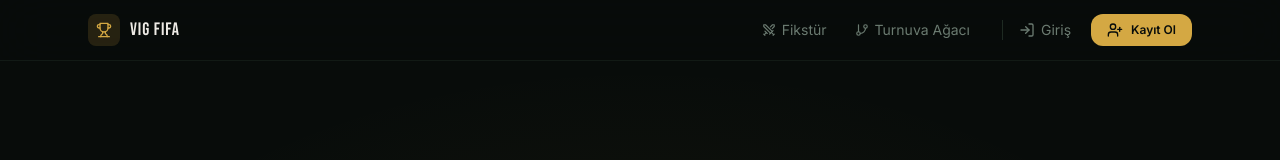
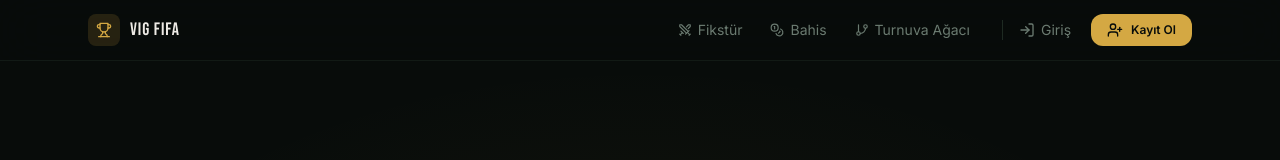
Before and after one commit to erenkeskin/tournament, a React (Vite) app in the folder packages/web/: page / in a window 1280 px wide. Shown: the top 160 px of the page. Built offline with nearby package versions, Linux system fonts and the light colour scheme; no server answers.

Commit message:
feat: add Bahis and Puan Durumu links to navigation bar

```diff
--- a/packages/web/src/components/layout/PublicLayout.tsx
+++ b/packages/web/src/components/layout/PublicLayout.tsx
@@ -75,6 +75,16 @@ export function PublicLayout() {
               </span>
             </NavLink>
             <NavLink
+              to="/betting"
+              className={({ isActive }) =>
+                `rounded-lg px-3 py-2 text-sm transition-colors ${isActive ? 'text-gold bg-gold/5' : 'text-chalk-muted hover:text-chalk'}`
+              }
+            >
+              <span className="flex items-center gap-1.5">
+                <Coins className="h-3.5 w-3.5" /> Bahis
+              </span>
+            </NavLink>
+            <NavLink
               to="/tree"
               className={({ isActive }) =>
                 `rounded-lg px-3 py-2 text-sm transition-colors ${isActive ? 'text-gold bg-gold/5' : 'text-chalk-muted hover:text-chalk'}`
@@ -84,6 +94,19 @@ export function PublicLayout() {
                 <GitBranch className="h-3.5 w-3.5" /> Turnuva Ağacı
               </span>
             </NavLink>
+
+            {user && (
+              <NavLink
+                to="/dashboard"
+                className={({ isActive }) =>
+                  `rounded-lg px-3 py-2 text-sm transition-colors ${isActive ? 'text-gold bg-gold/5' : 'text-chalk-muted hover:text-chalk'}`
+                }
+              >
+                <span className="flex items-center gap-1.5">
+                  <Trophy className="h-3.5 w-3.5" /> Puan Durumu
+                </span>
+              </NavLink>
+            )}
 
             <div className="ml-4 h-5 w-px bg-border" />
 
```
